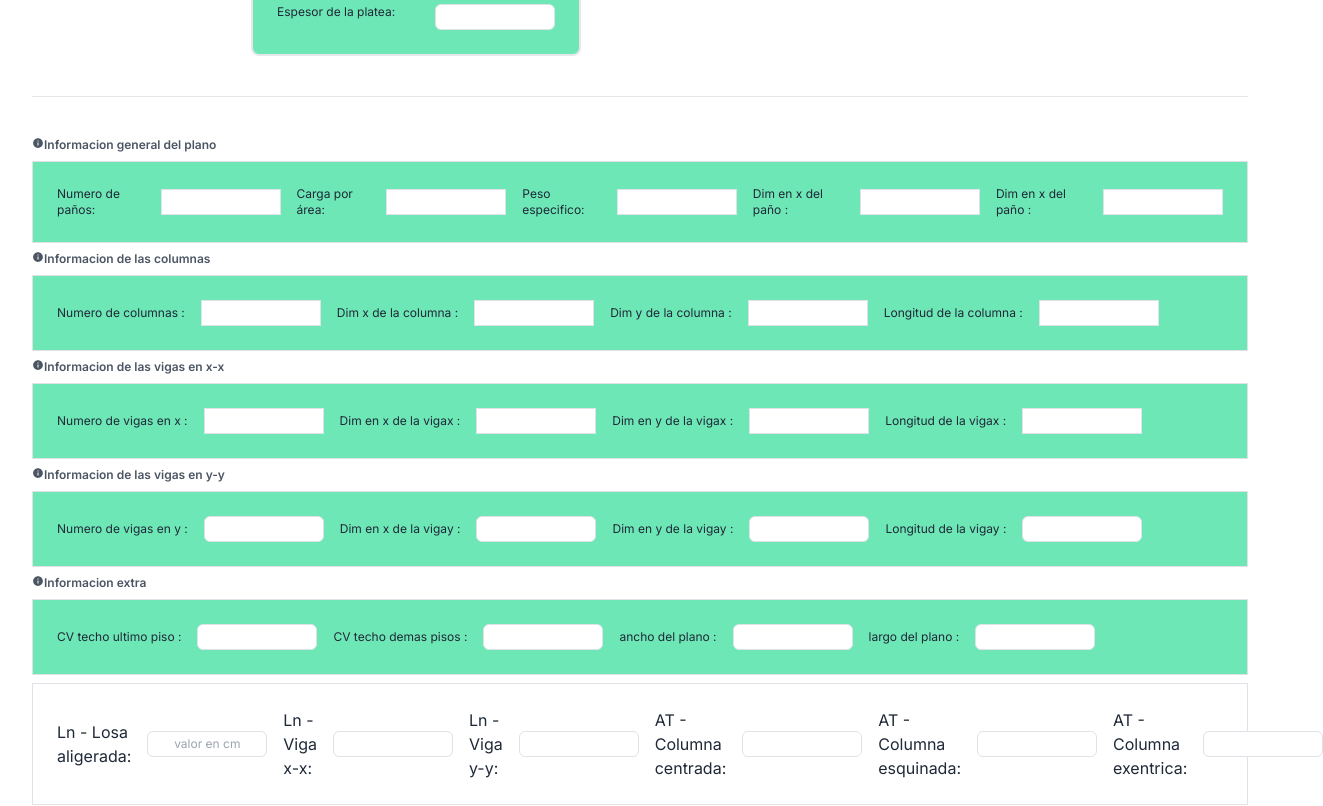
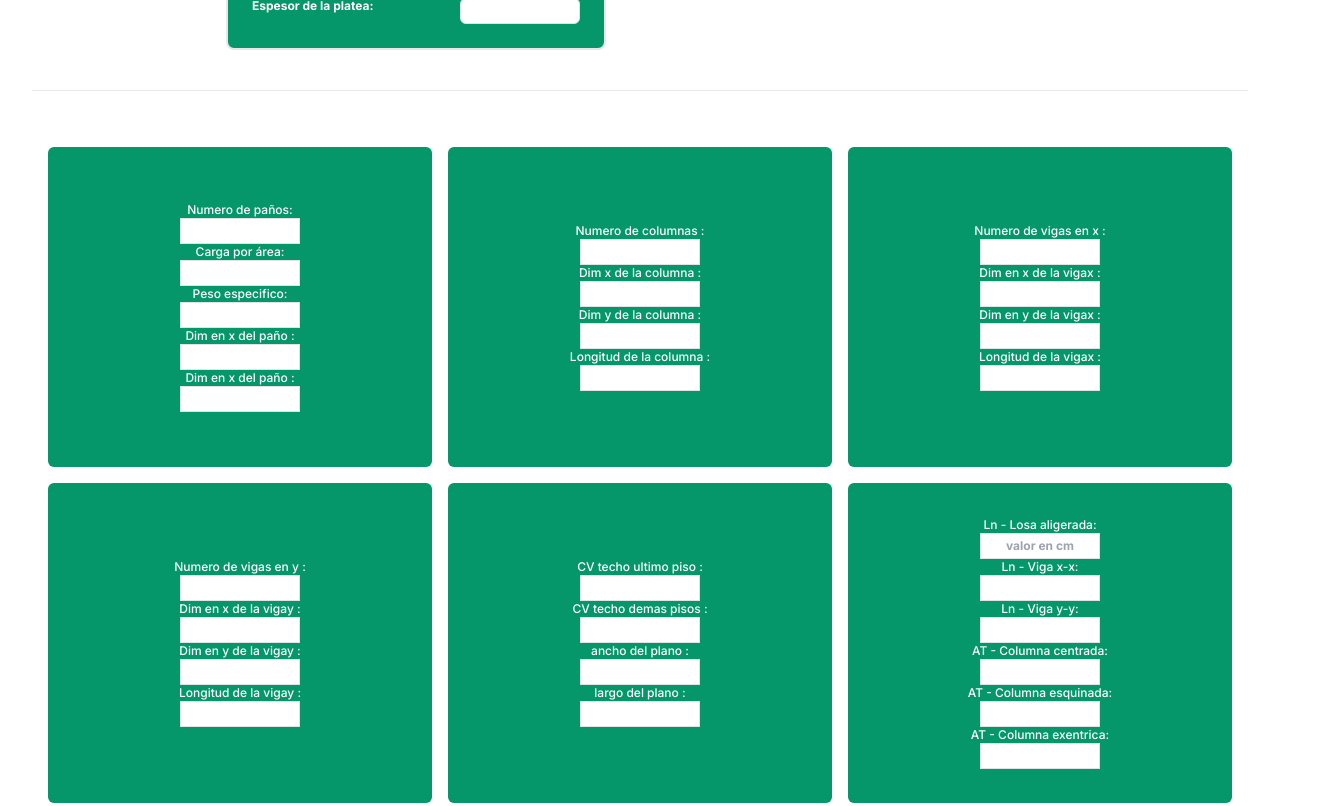
Before and after one commit to Yopax/SpeedStructural, a Next.js app: page /dashboard/metrado in a window 1280 px wide. Shown: the part 480-1286 px from the top of the page, 1323 px wide, since content can reach past the window. Built offline with nearby package versions, Linux system fonts and the light colour scheme.

Commit message:
cambio plus 034

```diff
--- a/src/components/ComponentContext0.jsx
+++ b/src/components/ComponentContext0.jsx
@@ -1,6 +1,7 @@
 import React from "react";
 import { useGeneralContext } from "@/app/context/GeneralContext";
 import { IoMdInformationCircle } from "react-icons/io";
+import ComponentContext2 from "./ComponentContext2";
 
 
 function ComponentContext0() {
@@ -14,64 +15,200 @@ updateDy_t,cvr,updateCvr} = useGeneralContext();
 
   return (
     <>
-    <p className="flex font2 font-semibold text-xs text-gray-600"><IoMdInformationCircle />Informacion general del plano</p>
-      <div className="flex bg-emerald-300 w-full space-x-4 items-center px-6 border border-solid py-6 border-[#DFE3E8] ">
-          <label className="text-xs">Numero de paños:</label>
-          <input className="  border border-solid px-4 text-center border-[#DFE3E8]  w-[120px] text-xs py-1"  value={np} onChange={(e) => updateNp(e.target.value)}/>
-          <label className=" text-xs">Carga por área:</label>
-          <input className="   border border-solid px-4 text-center border-[#DFE3E8]  w-[120px] text-xs py-1"  value={ca} onChange={(e) => updateCa(e.target.value)}/>
-          <label className=" text-xs">Peso especifico:</label>
-          <input className="   border border-solid px-4 text-center border-[#DFE3E8]  w-[120px] text-xs py-1" value={pec} onChange={(e) => updatePec(e.target.value)}/>
-          <label className=" text-xs">Dim en x del paño :</label>
-          <input className="   border border-solid px-4 text-center border-[#DFE3E8]  w-[120px] text-xs py-1" value={dx} onChange={(e) => updateDx(e.target.value)}/>
-          <label className=" text-xs">Dim en x del paño :</label>
-          <input className="   border border-solid px-4 text-center border-[#DFE3E8]  w-[120px] text-xs py-1" value={dy} onChange={(e) => updateDy(e.target.value)}/>
-      </div>
-      <p className="flex  font-semibold text-xs text-gray-600"><IoMdInformationCircle />Informacion de las columnas</p>
-      <div className="flex bg-emerald-300 w-full space-x-4 items-center px-6 border border-solid py-6 border-[#DFE3E8] ">
-          <label className=" text-xs">Numero de columnas :</label>
-          <input className="   border border-solid px-4 text-center border-[#DFE3E8] w-[120px] text-xs py-1" value={nc} onChange={(e) => updateNc(e.target.value)}/>
-          <label className=" text-xs">Dim x de la columna :</label>
-          <input className="   border border-solid px-4 text-center border-[#DFE3E8] w-[120px] text-xs py-1" value={dx_col} onChange={(e) => updateDx_col(e.target.value)}/>
-          <label className=" text-xs">Dim y de la columna :</label>
-          <input className="   border border-solid px-4 text-center border-[#DFE3E8] w-[120px] text-xs py-1" value={dy_col} onChange={(e) => updateDy_col(e.target.value)}/>
-          <label className=" text-xs">Longitud de la columna :</label>
-          <input className="   border border-solid px-4 text-center border-[#DFE3E8] w-[120px] text-xs py-1" value={l_col} onChange={(e) => updateL_col(e.target.value)}/>
-      </div>
-      <p className="flex  font-semibold text-xs text-gray-600"><IoMdInformationCircle />Informacion de las vigas en x-x</p>
-      <div className="flex bg-emerald-300 w-full space-x-4 items-center px-6 border border-solid py-6 border-[#DFE3E8] ">
-          <label className=" text-xs">Numero de vigas en x :</label>
-          <input className="   border border-solid px-4 text-center border-[#DFE3E8] w-[120px] text-xs py-1" type="text"  value={nvx} onChange={(e) => updateNvx(e.target.value)}/>
-          <label className=" text-xs">Dim en x de la vigax :</label>
-          <input className="   border border-solid px-4 text-center border-[#DFE3E8] w-[120px] text-xs py-1" type="text"  value={dx_vgx} onChange={(e) => updateDx_vgx(e.target.value)}/>
-          <label className=" text-xs">Dim en y de la vigax :</label>
-          <input className="   border border-solid px-4 text-center border-[#DFE3E8] w-[120px] text-xs py-1" type="text"  value={dy_vgx} onChange={(e) => updateDy_vgx(e.target.value)}/>
-          <label className=" text-xs">Longitud de la vigax :</label>
-          <input className="   border border-solid px-4 text-center border-[#DFE3E8] w-[120px] text-xs py-1" type="text"  value={l_vgx} onChange={(e) => updateL_vgx(e.target.value)}/>
+      <div className="w-full text-center items-center p-2 grid grid-cols-3 max-[1024px]:grid-cols-3 max-[768px]:grid-cols-2 max-[425px]:grid-cols-1 justify-center mt-8 mb-8 ">
+        <div className="flex flex-col text-white items-center justify-center  font-bold m-2 rounded-md h-80 bg-emerald-600">
+          <label className="text-xs text-white font-medium mx-2 ">
+            Numero de paños:
+          </label>
+          <input
+            className="  border border-solid px-4 text-center border-[#DFE3E8]  w-[120px] text-xs py-1"
+            value={np}
+            onChange={(e) => updateNp(e.target.value)}
+          />
+          <label className=" text-xs text-white font-medium mx-2 ">
+            Carga por área:
+          </label>
+          <input
+            className="   border border-solid  px-4 text-center border-[#DFE3E8]  w-[120px] text-xs py-1"
+            value={ca}
+            onChange={(e) => updateCa(e.target.value)}
+          />
+          <label className=" text-xs text-white font-medium mx-2 ">
+            Peso especifico:
+          </label>
+          <input
+            className="   border border-solid  px-4 text-center border-[#DFE3E8]  w-[120px] text-xs py-1"
+            value={pec}
+            onChange={(e) => updatePec(e.target.value)}
+          />
+          <label className=" text-xs text-white font-medium mx-2 ">
+            Dim en x del paño :
+          </label>
+          <input
+            className="   border border-solid  px-4 text-center border-[#DFE3E8]  w-[120px] text-xs py-1"
+            value={dx}
+            onChange={(e) => updateDx(e.target.value)}
+          />
+          <label className=" text-xs text-white font-medium mx-2 ">
+            Dim en x del paño :
+          </label>
+          <input
+            className="   border border-solid f px-4 text-center border-[#DFE3E8]  w-[120px] text-xs py-1"
+            value={dy}
+            onChange={(e) => updateDy(e.target.value)}
+          />
         </div>
-        <p className="flex  font-semibold text-xs text-gray-600"><IoMdInformationCircle />
-        Informacion de las vigas en y-y</p>
-      <div className="flex bg-emerald-300 w-full space-x-4 items-center px-6 border border-solid py-6 border-[#DFE3E8] ">
-          <label className=" text-xs">Numero de vigas en y :</label>
-          <input className="   border border-solid px-4 text-center border-[#DFE3E8] rounded-md w-[120px] text-xs py-1" type="text"  value={nvy} onChange={(e) => updateNvy(e.target.value)}/>
-          <label className=" text-xs">Dim en x de la vigay :</label>
-          <input className="   border border-solid px-4 text-center border-[#DFE3E8] rounded-md w-[120px] text-xs py-1" type="text"  value={dx_vgy} onChange={(e) => updateDx_vgy(e.target.value)}/>
-          <label className=" text-xs">Dim en y de la vigay :</label>
-          <input className="   border border-solid px-4 text-center border-[#DFE3E8] rounded-md w-[120px] text-xs py-1" type="text"  value={dy_vgy} onChange={(e) => updateDy_vgy(e.target.value)}/>
-          <label className=" text-xs">Longitud de la vigay :</label>
-          <input className="   border border-solid px-4 text-center border-[#DFE3E8] rounded-md w-[120px] text-xs py-1" type="text"  value={l_vgy} onChange={(e) => updateL_vgy(e.target.value)}/>
-      </div>
-      <p className="flex  font-semibold text-xs text-gray-600"><IoMdInformationCircle />
-Informacion extra</p>
-      <div className="flex bg-emerald-300 w-full space-x-4 items-center px-6 border border-solid py-6 border-[#DFE3E8] ">
-        <label className=" text-xs">CV techo ultimo piso :</label>
-        <input className="  border border-solid px-4 text-center border-[#DFE3E8] rounded-md w-[120px] text-xs py-1" type="text"  value={cv} onChange={(e) => updateCv(e.target.value)}/>
-        <label className=" text-xs">CV techo demas pisos :</label>
-        <input className="  border border-solid px-4 text-center border-[#DFE3E8] rounded-md w-[120px] text-xs py-1" type="text"  value={cvr} onChange={(e) => updateCvr(e.target.value)}/>
-        <label className=" text-xs">ancho del plano :</label>
-        <input className="  border border-solid px-4 text-center border-[#DFE3E8] rounded-md w-[120px] text-xs py-1" type="text"  value={dx_t} onChange={(e) => updateDx_t(e.target.value)}/>
-        <label className=" text-xs">largo del plano :</label>
-        <input className="  border border-solid px-4 text-center border-[#DFE3E8] rounded-md w-[120px] text-xs py-1" type="text"  value={dy_t} onChange={(e) => updateDy_t(e.target.value)}/>
+        <div className="flex flex-col text-white items-center justify-center  font-bold m-2 rounded-md h-80 bg-emerald-600">
+        <label className="text-xs text-white font-medium mx-2">
+          Numero de columnas :
+        </label>
+        <input
+          className="   border border-solid px-4 text-center border-[#DFE3E8] w-[120px] text-xs py-1"
+          value={nc}
+          onChange={(e) => updateNc(e.target.value)}
+        />
+        <label className="text-xs text-white font-medium mx-2">
+          Dim x de la columna :
+        </label>
+        <input
+          className="   border border-solid px-4 text-center border-[#DFE3E8] w-[120px] text-xs py-1"
+          value={dx_col}
+          onChange={(e) => updateDx_col(e.target.value)}
+        />
+        <label className="text-xs text-white font-medium mx-2">
+          Dim y de la columna :
+        </label>
+        <input
+          className="   border border-solid px-4 text-center border-[#DFE3E8] w-[120px] text-xs py-1"
+          value={dy_col}
+          onChange={(e) => updateDy_col(e.target.value)}
+        />
+        <label className="text-xs text-white font-medium mx-2">
+          Longitud de la columna :
+        </label>
+        <input
+          className="   border border-solid px-4 text-center border-[#DFE3E8] w-[120px] text-xs py-1"
+          value={l_col}
+          onChange={(e) => updateL_col(e.target.value)}
+        />
+        </div>
+        <div className="flex flex-col text-white items-center justify-center  font-bold m-2 rounded-md h-80 bg-emerald-600">
+        <label className=" text-xs text-white font-medium mx-2">
+          Numero de vigas en x :
+        </label>
+        <input
+          className="   border border-solid px-4 text-center border-[#DFE3E8] w-[120px] text-xs py-1"
+          type="text"
+          value={nvx}
+          onChange={(e) => updateNvx(e.target.value)}
+        />
+        <label className=" text-xs text-white font-medium mx-2">
+          Dim en x de la vigax :
+        </label>
+        <input
+          className="   border border-solid px-4 text-center border-[#DFE3E8] w-[120px] text-xs py-1"
+          type="text"
+          value={dx_vgx}
+          onChange={(e) => updateDx_vgx(e.target.value)}
+        />
+        <label className=" text-xs text-white font-medium mx-2">
+          Dim en y de la vigax :
+        </label>
+        <input
+          className="   border border-solid px-4 text-center border-[#DFE3E8] w-[120px] text-xs py-1"
+          type="text"
+          value={dy_vgx}
+          onChange={(e) => updateDy_vgx(e.target.value)}
+        />
+        <label className="text-xs text-white font-medium mx-2">
+          Longitud de la vigax :
+        </label>
+        <input
+          className="   border border-solid px-4 text-center border-[#DFE3E8] w-[120px] text-xs py-1"
+          type="text"
+          value={l_vgx}
+          onChange={(e) => updateL_vgx(e.target.value)}
+        />
+        </div>
+        <div className="flex flex-col text-white items-center justify-center  font-bold m-2 rounded-md h-80 bg-emerald-600">
+        <label className="text-xs text-white font-medium mx-2">
+          Numero de vigas en y :
+        </label>
+        <input
+          className="   border border-solid px-4 text-center border-[#DFE3E8]  w-[120px] text-xs py-1"
+          type="text"
+          value={nvy}
+          onChange={(e) => updateNvy(e.target.value)}
+        />
+        <label className="text-xs text-white font-medium mx-2">
+          Dim en x de la vigay :
+        </label>
+        <input
+          className="   border border-solid px-4 text-center border-[#DFE3E8]  w-[120px] text-xs py-1"
+          type="text"
+          value={dx_vgy}
+          onChange={(e) => updateDx_vgy(e.target.value)}
+        />
+        <label className="text-xs text-white font-medium mx-2">
+          Dim en y de la vigay :
+        </label>
+        <input
+          className="   border border-solid px-4 text-center border-[#DFE3E8]  w-[120px] text-xs py-1"
+          type="text"
+          value={dy_vgy}
+          onChange={(e) => updateDy_vgy(e.target.value)}
+        />
+        <label className="text-xs text-white font-medium mx-2">
+          Longitud de la vigay :
+        </label>
+        <input
+          className="   border border-solid px-4 text-center border-[#DFE3E8]  w-[120px] text-xs py-1"
+          type="text"
+          value={l_vgy}
+          onChange={(e) => updateL_vgy(e.target.value)}
+        />
+        </div>
+        <div className="flex flex-col text-white items-center justify-center  font-bold m-2 rounded-md h-80 bg-emerald-600">
+        <label className="text-xs text-white font-medium mx-2">
+          CV techo ultimo piso :
+        </label>
+        <input
+          className="  border border-solid px-4 text-center border-[#DFE3E8]  w-[120px] text-xs py-1"
+          type="text"
+          value={cv}
+          onChange={(e) => updateCv(e.target.value)}
+        />
+        <label className="text-xs text-white font-medium mx-2">
+          CV techo demas pisos :
+        </label>
+        <input
+          className="  border border-solid px-4 text-center border-[#DFE3E8]  w-[120px] text-xs py-1"
+          type="text"
+          value={cvr}
+          onChange={(e) => updateCvr(e.target.value)}
+        />
+        <label className="text-xs text-white font-medium mx-2">
+          ancho del plano :
+        </label>
+        <input
+          className="  border border-solid px-4 text-center border-[#DFE3E8]  w-[120px] text-xs py-1"
+          type="text"
+          value={dx_t}
+          onChange={(e) => updateDx_t(e.target.value)}
+        />
+        <label className="text-xs text-white font-medium mx-2">
+          largo del plano :
+        </label>
+        <input
+          className="  border border-solid px-4 text-center border-[#DFE3E8]  w-[120px] text-xs py-1"
+          type="text"
+          value={dy_t}
+          onChange={(e) => updateDy_t(e.target.value)}
+        />
+        </div>
+        <div className="flex flex-col text-white items-center justify-center  font-bold m-2 rounded-md h-80 bg-emerald-600">
+          <ComponentContext2 />
+        </div>
       </div>
     </>
   );
--- a/src/components/ComponentContext1.jsx
+++ b/src/components/ComponentContext1.jsx
@@ -8,51 +8,51 @@ function ComponentContext1() {
    inputFc , updateInputFc, tipoSuelo, updateTipoSuelo,capacidadAdmisible, updatCapacidadAdmisible } = useGeneralContext();
 
   return (
-    <div className="flex bg-emerald-300 flex-col w-[330px]   border-2 rounded-lg space-y-2 border-solid p-6">
-      <p className="font2 text-[16px]  font-bold mb-4">Informacion General del Proyecto</p>
+    <div className="flex bg-emerald-600 flex-col w-[380px]   border-2 rounded-lg space-y-2 border-solid p-6">
+      <p className="font2 text-[16px] text-center  font-bold mb-4">Informacion General del Proyecto</p>
       <div className="flex justify-between">
-        <label className="text-xs inputof">Nombre del autor:</label>
+        <label className="text-xs text-white font-bold">Nombre del autor:</label>
         <input className=" border border-solid px-4 text-center border-[#DFE3E8] rounded-md w-[120px] text-xs py-1" type="text" value={inputValue1} onChange={(e) => updateInputValue1(e.target.value)}/>
       </div>
       <div className="flex justify-between">
-        <label className="text-xs inputof">Ocupacion/uso:</label>
+        <label className="text-xs text-white font-bold">Ocupacion/uso:</label>
         <input className=" text-xs border border-solid px-4 text-center border-[#DFE3E8] rounded-md w-[120px]  py-1" type="text" placeholder="Escuela, hospital,etc" value={ocupacionUso} onChange={(e) => updateOcupacionUso(e.target.value)}/>
       </div>
       <div className="flex justify-between">
-        <label className="text-xs inputof">Pservicio:</label>
+        <label className="text-xs text-white font-bold">Pservicio:</label>
         <input className=" text-xs border border-solid px-4 text-center border-[#DFE3E8] rounded-md w-[120px]  py-1" type="text"  value={servicio} onChange={(e) => updateServicio(e.target.value)}/>
       </div>
       <div className="flex justify-between">
-        <label className="text-xs inputof">Tipo de suelo(k):</label>
+        <label className="text-xs text-white font-bold">Tipo de suelo(k):</label>
         <input className=" text-xs border border-solid px-4 text-center border-[#DFE3E8] rounded-md w-[120px]  py-1" type="text"  value={tipoSuelo} onChange={(e) => updateTipoSuelo(e.target.value)}/>
       </div>
       <div className="flex justify-between">
-        <label className="text-xs inputof">Capacidad:</label>
+        <label className="text-xs text-white font-bold">Capacidad:</label>
         <input className=" text-xs border border-solid px-4 text-center border-[#DFE3E8] rounded-md w-[120px]  py-1" type="text"  value={capacidadAdmisible} onChange={(e) => updatCapacidadAdmisible(e.target.value)}/>
       </div>
       <div className="flex justify-between">
-        <label className="text-xs inputof">Fuerza de compresion(fc):</label>
+        <label className="text-xs text-white font-bold">Fuerza de compresion(fc):</label>
         <input className=" text-xs border border-solid px-4 text-center border-[#DFE3E8] rounded-md w-[120px]  py-1" type="text"  value={inputFc} onChange={(e) => updateInputFc(e.target.value)}/>
       </div>
 
        <div className="flex justify-between">
-          <label className="flex text-xs inputof">N° de pisos</label>
+          <label className="flex text-xs text-white font-bold">N° de pisos</label>
           <input className=" text-xs border border-solid px-4 text-center border-[#DFE3E8] rounded-md w-[120px]  py-1" type="text" value={inputValue2} onChange={(e) => updateInputValue2(e.target.value)}/>
        </div>
        <div className="flex justify-between">
-          <label className="flex text-xs inputof">Peso específico del concreto:</label>
+          <label className="flex text-xs text-white font-bold">Peso específico del concreto:</label>
           <input className=" text-xs  border border-solid px-4 text-center border-[#DFE3E8] rounded-md w-[120px]  py-1" type="text" value={inputValue3} onChange={(e) => updateInputValue3(e.target.value)}/>
        </div>
        <div className="flex justify-between">
-          <label className="flex text-xs inputof">Altura de entrepiso:</label>
+          <label className="flex text-xs text-white font-bold">Altura de entrepiso:</label>
           <input className=" text-xs  border border-solid px-4 text-center border-[#DFE3E8] rounded-md w-[120px]  py-1" type="text" value={inputValue4} onChange={(e) => updateInputValue4(e.target.value)}/>
        </div>
        <div className="flex justify-between">
-          <label className="flex text-xs inputof">Profundidad de desplante:</label>
+          <label className="flex text-xs text-white font-bold">Profundidad de desplante:</label>
           <input className=" text-xs  border border-solid px-4 text-center border-[#DFE3E8] rounded-md w-[120px]  py-1" type="text" value={inputValue5} onChange={(e) => updateInputValue5(e.target.value)}/>
        </div>
        <div className="flex justify-between">
-          <label className="flex text-xs inputof">Espesor de la platea:</label>
+          <label className="flex text-xs text-white font-bold">Espesor de la platea:</label>
           <input className=" text-xs  border border-solid px-4 text-center border-[#DFE3E8] rounded-md w-[120px]  py-1" type="text" value={inputValue6} onChange={(e) => updateInputValue6(e.target.value)}/>
        </div>
     </div>
--- a/src/components/ComponentContext2.jsx
+++ b/src/components/ComponentContext2.jsx
@@ -12,19 +12,19 @@ function ComponentContext2() {
 
 
   return (
-    <div className="flex w-full space-x-4 items-center px-6 border border-solid py-6 border-[#DFE3E8]">
-        <label className="font2 inputof">Ln - Losa aligerada:</label>
-        <input className=" font2  border border-solid px-4 text-center border-[#DFE3E8] rounded-md w-[120px] text-xs py-1" type="text" placeholder="valor en cm" value={inputValue7} onChange={(e) => updateInputValue7(e.target.value)}/>
-          <label className="flex font2 inputof">Ln - Viga x-x:</label>
-          <input className=" font2 border border-solid px-4 text-center border-[#DFE3E8] rounded-md w-[120px] text-xs py-1" type="text" value={inputValue8} onChange={(e) => updateInputValue8(e.target.value)}/>
-          <label className="flex font2 inputof">Ln - Viga y-y:</label>
-          <input className=" font2 border border-solid px-4 text-center border-[#DFE3E8] rounded-md w-[120px] text-xs py-1" type="text" value={inputValue9} onChange={(e) => updateInputValue9(e.target.value)}/>
-          <label className="flex font2 inputof">AT - Columna centrada:</label>
-          <input className=" font2  border border-solid px-4 text-center border-[#DFE3E8] rounded-md w-[120px] text-xs py-1" type="text" value={inputValue10} onChange={(e) => updateInputValue10(e.target.value)}/>
-          <label className="flex font2 inputof">AT - Columna esquinada:</label>
-          <input className=" font2  border border-solid px-4 text-center border-[#DFE3E8] rounded-md w-[120px] text-xs py-1" type="text" value={inputValue11} onChange={(e) => updateInputValue11(e.target.value)}/>
-          <label className="flex font2 inputof">AT - Columna exentrica:</label>
-          <input className=" font2 border border-solid px-4 text-center border-[#DFE3E8] rounded-md w-[120px] text-xs py-1" type="text" value={inputValue12} onChange={(e) => updateInputValue12(e.target.value)}/>
+    <div className="flex flex-col items-center bg-emerald-600">
+        <label className="text-xs text-white font-medium mx-2">Ln - Losa aligerada:</label>
+        <input className="   border border-solid  text-center border-[#DFE3E8] w-[120px] text-xs py-1" type="text" placeholder="valor en cm" value={inputValue7} onChange={(e) => updateInputValue7(e.target.value)}/>
+          <label className="text-xs text-white font-medium mx-2">Ln - Viga x-x:</label>
+          <input className="  border border-solid  text-center border-[#DFE3E8] w-[120px] text-xs py-1" type="text" value={inputValue8} onChange={(e) => updateInputValue8(e.target.value)}/>
+          <label className="text-xs text-white font-medium mx-2">Ln - Viga y-y:</label>
+          <input className="  border border-solid  text-center border-[#DFE3E8] w-[120px] text-xs py-1" type="text" value={inputValue9} onChange={(e) => updateInputValue9(e.target.value)}/>
+          <label className="text-xs text-white font-medium mx-2">AT - Columna centrada:</label>
+          <input className="   border border-solid  text-center border-[#DFE3E8] w-[120px] text-xs py-1" type="text" value={inputValue10} onChange={(e) => updateInputValue10(e.target.value)}/>
+          <label className="text-xs text-white font-medium mx-2">AT - Columna esquinada:</label>
+          <input className="   border border-solid  text-center border-[#DFE3E8] w-[120px] text-xs py-1" type="text" value={inputValue11} onChange={(e) => updateInputValue11(e.target.value)}/>
+          <label className="text-xs text-white font-medium mx-2">AT - Columna exentrica:</label>
+          <input className="  border border-solid  text-center border-[#DFE3E8] w-[120px] text-xs py-1" type="text" value={inputValue12} onChange={(e) => updateInputValue12(e.target.value)}/>
     </div>
   );
 }
--- a/src/components/ContextApp.jsx
+++ b/src/components/ContextApp.jsx
@@ -19,7 +19,6 @@ function ContextApp() {
             </div>
             <hr className="py-4" />
             <ComponentContext0 />
-            <ComponentContext2 />
           </div>
           <hr className="my-10" />
         </div>
```
